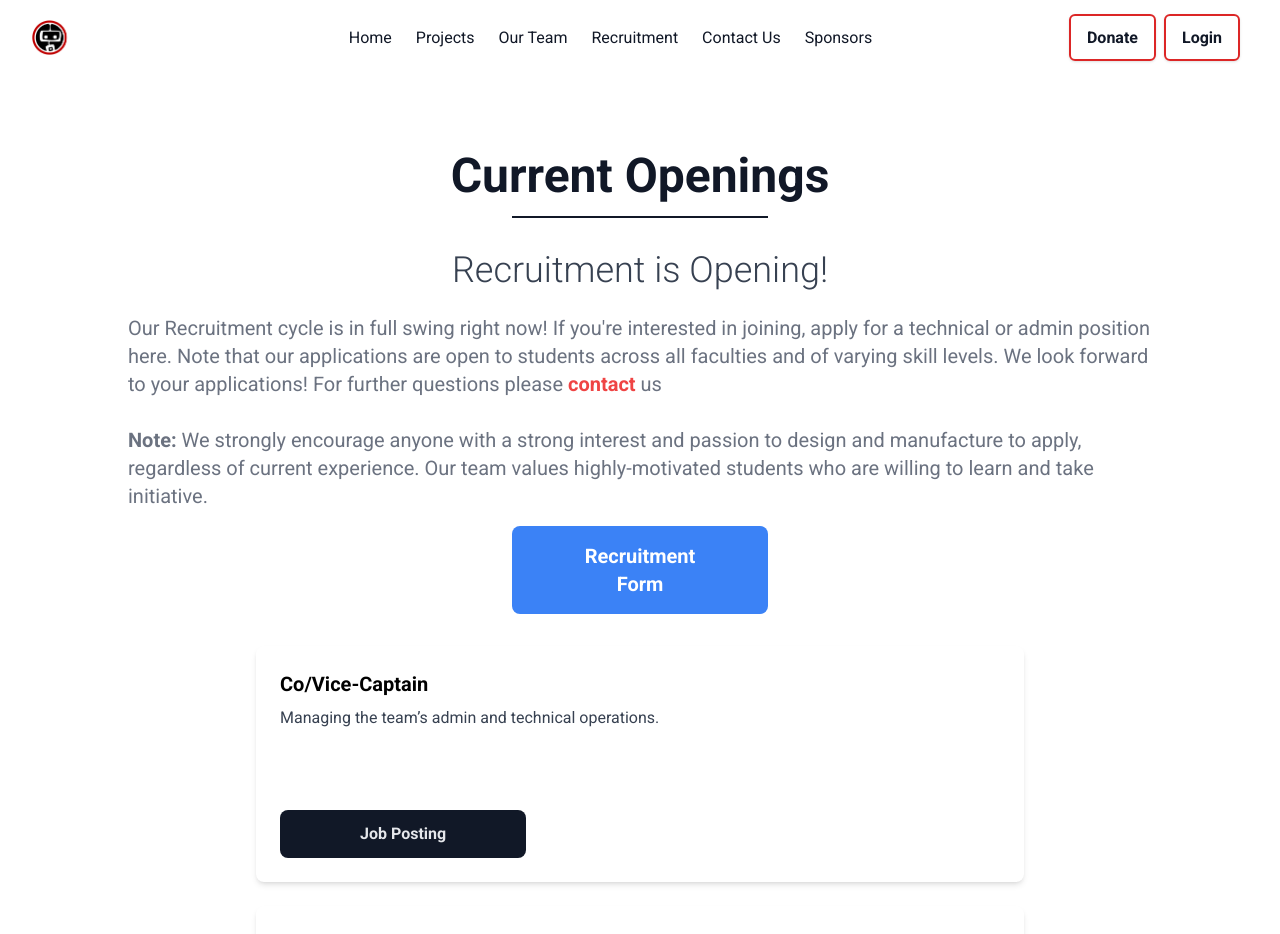
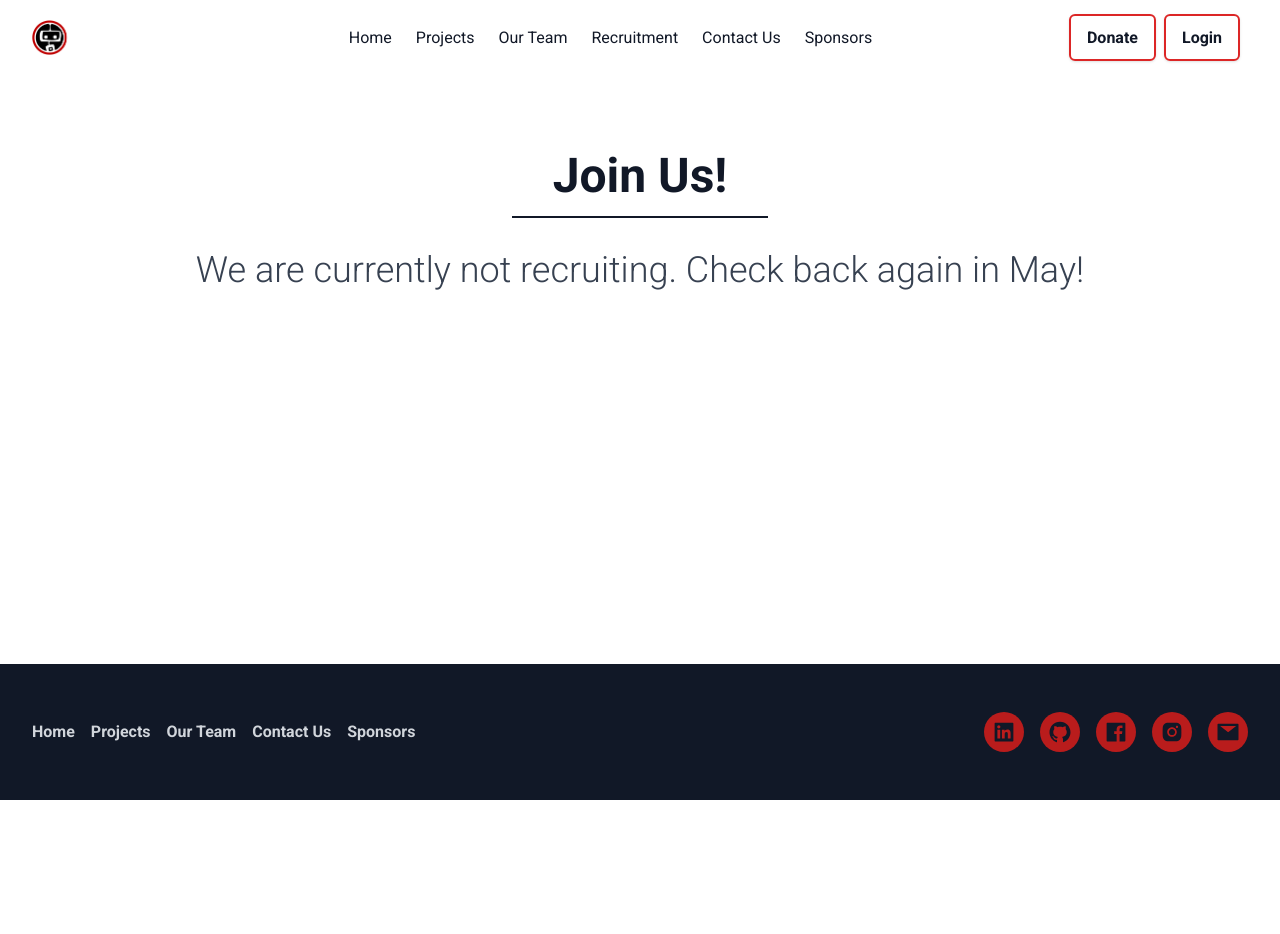
Before and after one commit to SteveIsnthere/openrobotics_website, a React (Create React App) app: page /Recruitment in a window 1280 px wide. Shown: the top 934 px of the page. After the commit the page ends 800 px from the top, so only its background shows below. Built offline with nearby package versions, Linux system fonts and the light colour scheme.

Commit message:
remove recruitment

```diff
--- a/src/components/Recruitment/Recruitment.tsx
+++ b/src/components/Recruitment/Recruitment.tsx
@@ -533,106 +533,106 @@ const Recruitment = () => {
   //     pianobot_category,
   // ];
 
-  const jobPostings = [
-    {
-      title: "Co/Vice-Captain",
-      description: "Managing the team’s admin and technical operations.",
-      applyLink:
-        "https://docs.google.com/document/d/1sJ-z3hVBgMQWQ5o8oixhh0RBy43hopNZqzGIOAqr2k4/edit?usp=sharing",
-    },
-    {
-      title: "Web Developer",
-      description:
-        "Maintaining and enhancing the club's showcasing and recruitment application.",
-      applyLink:
-        "https://docs.google.com/document/d/1t7u2CEvSddQwjojW3a7F0taRfbT_UjMPczQCLiiv4bM/edit?usp=sharing",
-    },
-    {
-      title: "Engagement Manager / Event Planner",
-      description: "Securing funds for team projects.",
-      applyLink:
-        "https://docs.google.com/document/d/1YpM-NLXFCYxkfMgwoPqNNg5H4BRbFGULSXjyxQMkxl0/edit?usp=sharing",
-    },
-    {
-      title: "Finance and Sponsorship Manager",
-      description:
-        "Securing funds for team projects, whether it be grants, sponsorships, or in-kind donations.",
-      applyLink:
-        "https://docs.google.com/document/d/1RIAQz8juVQDXEWOe7CZP6qBJNQRr3NQLSN5wVFzTknI/edit?usp=sharing",
-    },
-    {
-      title: "Social Media Manager",
-      description: "Promoting the team on various social media platforms.",
-      applyLink:
-        "https://docs.google.com/document/d/1OBgq28w0HNbfb6nxhpJjXQcc89jfz00gbujwjDL-8ko/edit?usp=sharing",
-    },
+  // const jobPostings = [
+  //   {
+  //     title: "Co/Vice-Captain",
+  //     description: "Managing the team’s admin and technical operations.",
+  //     applyLink:
+  //       "https://docs.google.com/document/d/1sJ-z3hVBgMQWQ5o8oixhh0RBy43hopNZqzGIOAqr2k4/edit?usp=sharing",
+  //   },
+  //   {
+  //     title: "Web Developer",
+  //     description:
+  //       "Maintaining and enhancing the club's showcasing and recruitment application.",
+  //     applyLink:
+  //       "https://docs.google.com/document/d/1t7u2CEvSddQwjojW3a7F0taRfbT_UjMPczQCLiiv4bM/edit?usp=sharing",
+  //   },
+  //   {
+  //     title: "Engagement Manager / Event Planner",
+  //     description: "Securing funds for team projects.",
+  //     applyLink:
+  //       "https://docs.google.com/document/d/1YpM-NLXFCYxkfMgwoPqNNg5H4BRbFGULSXjyxQMkxl0/edit?usp=sharing",
+  //   },
+  //   {
+  //     title: "Finance and Sponsorship Manager",
+  //     description:
+  //       "Securing funds for team projects, whether it be grants, sponsorships, or in-kind donations.",
+  //     applyLink:
+  //       "https://docs.google.com/document/d/1RIAQz8juVQDXEWOe7CZP6qBJNQRr3NQLSN5wVFzTknI/edit?usp=sharing",
+  //   },
+  //   {
+  //     title: "Social Media Manager",
+  //     description: "Promoting the team on various social media platforms.",
+  //     applyLink:
+  //       "https://docs.google.com/document/d/1OBgq28w0HNbfb6nxhpJjXQcc89jfz00gbujwjDL-8ko/edit?usp=sharing",
+  //   },
 
-    {
-      title: "ROBOCUP@HOME Power System Member",
-      description:
-        "Playing a critical role in designing, developing, and implementing the power distribution subsystem of our autonomous robots.",
-      applyLink:
-        "https://docs.google.com/document/d/1J8jZ0ib5pnoGQwY-OZVyOrW_kq_mh5dDVycxXJUsojw/edit?usp=sharing",
-    },
-    {
-      title: "ROBOCUP@HOME Arms Electrical Designer",
-      description:
-        "Working on the electrical hardware and firmware design of a 6-DOF robotic arm.",
-      applyLink:
-        "https://docs.google.com/document/d/1od1zaU3qQNR66whR_8qKptgv19b3TKn4G7m0Ze_RUN4/edit?usp=sharing",
-    },
-    {
-      title: "ROBOCUP@HOME Chassis Mechanical Designer",
-      description:
-        "Working on the chassis, all-wheel-drive drivetrain, and torso of a robot.",
-      applyLink:
-        "https://docs.google.com/document/d/1r7O46H4w34Sng4XUMWh90ulRybh7kDsas4xVbJ3b99g/edit?usp=sharing",
-    },
+  //   {
+  //     title: "ROBOCUP@HOME Power System Member",
+  //     description:
+  //       "Playing a critical role in designing, developing, and implementing the power distribution subsystem of our autonomous robots.",
+  //     applyLink:
+  //       "https://docs.google.com/document/d/1J8jZ0ib5pnoGQwY-OZVyOrW_kq_mh5dDVycxXJUsojw/edit?usp=sharing",
+  //   },
+  //   {
+  //     title: "ROBOCUP@HOME Arms Electrical Designer",
+  //     description:
+  //       "Working on the electrical hardware and firmware design of a 6-DOF robotic arm.",
+  //     applyLink:
+  //       "https://docs.google.com/document/d/1od1zaU3qQNR66whR_8qKptgv19b3TKn4G7m0Ze_RUN4/edit?usp=sharing",
+  //   },
+  //   {
+  //     title: "ROBOCUP@HOME Chassis Mechanical Designer",
+  //     description:
+  //       "Working on the chassis, all-wheel-drive drivetrain, and torso of a robot.",
+  //     applyLink:
+  //       "https://docs.google.com/document/d/1r7O46H4w34Sng4XUMWh90ulRybh7kDsas4xVbJ3b99g/edit?usp=sharing",
+  //   },
 
-    {
-      title: "ROBOCUP@HOME Gripper",
-      description:
-        "Design and build the mechanical and electrical aspects of the end effector of our robot in order to improve its grasping capabilities.",
-      applyLink:
-        "https://docs.google.com/document/d/122C5sPPyW--IP_Ie8JEwXuKYDvxckSCnAho4hnAXGRo/edit",
-    },
+  //   {
+  //     title: "ROBOCUP@HOME Gripper",
+  //     description:
+  //       "Design and build the mechanical and electrical aspects of the end effector of our robot in order to improve its grasping capabilities.",
+  //     applyLink:
+  //       "https://docs.google.com/document/d/122C5sPPyW--IP_Ie8JEwXuKYDvxckSCnAho4hnAXGRo/edit",
+  //   },
 
-    {
-      title: "ROBOCUP@HOME Software Subteam Member",
-      description:
-        "Develop, test, and integrate the software that controls the robot.",
-      applyLink:
-        "https://docs.google.com/document/d/1ZqmK2oL3iYF0HVvD4w9ESDJiXamYVdbEMh0h3yva6cQ/edit?usp=sharing",
-    },
-  ];
+  //   {
+  //     title: "ROBOCUP@HOME Software Subteam Member",
+  //     description:
+  //       "Develop, test, and integrate the software that controls the robot.",
+  //     applyLink:
+  //       "https://docs.google.com/document/d/1ZqmK2oL3iYF0HVvD4w9ESDJiXamYVdbEMh0h3yva6cQ/edit?usp=sharing",
+  //   },
+  // ];
 
   return (
     <section className="flex flex-col m-[10%] py-10 md:mt-24 sm:mt-30 xs:mt-60 sm:max-w-screen-sm md:max-w-screen-md lg:max-w-screen-lg xl:max-w-screen-xl justify-center items-center">
       <h1 className="text-3xl py-4 font-extrabold md:text-5xl text-gray-900">
-        Current Openings
+        Join Us!
       </h1>
       <span className="w-64 h-[2px] mt-0 bg-gray-900 mb-6"></span>
       <h1 className="text-2xl py-2 font-light md:text-4xl text-gray-700">
-        Recruitment is Opening!
+        We are currently not recruiting. Check back again in May!
       </h1>
       <p className="py-4 text-md md:text-xl  text-gray-500">
-        Our Recruitment cycle is in full swing right now! If you're interested
+        {/* Our Recruitment cycle is in full swing right now! If you're interested
         in joining, apply for a technical or admin position here. Note that our
         applications are open to students across all faculties and of varying
         skill levels. We look forward to your applications! For further
-        questions please{" "}
-        <Link
+        questions please{" "} */}
+        {/* <Link
           className="font-bold text-red-500 cursor-pointer hover:text-red-700"
           to="/Contact"
         >
           contact
         </Link>{" "}
-        us
-        <br></br> <br></br>
+        us */}
+        {/* <br></br> <br></br>
         <b>Note:</b> We strongly encourage anyone with a strong interest and
         passion to design and manufacture to apply, regardless of current
         experience. Our team values highly-motivated students who are willing to
-        learn and take initiative.
+        learn and take initiative. */}
       </p>
 
       {/*<p className="py-4 text-md md:text-xl  text-gray-500">*/}
@@ -669,7 +669,7 @@ const Recruitment = () => {
         </a>
       </button> */}
       {/* <h2 className="text-3xl font-bold text-center mb-8">Postings</h2> */}
-      <button className="bg-blue-500 w-64 font-bold rounded-lg px-12 py-4 text-xl transition ease-in-out delay-150 hover:-translate-y-1 hover:scale-110 duration-300 hover:bg-blue-700 text-white text-center mb-8">
+      {/* <button className="bg-blue-500 w-64 font-bold rounded-lg px-12 py-4 text-xl transition ease-in-out delay-150 hover:-translate-y-1 hover:scale-110 duration-300 hover:bg-blue-700 text-white text-center mb-8">
         <a
           className="style-none"
           target="_blank"
@@ -678,9 +678,9 @@ const Recruitment = () => {
         >
           Recruitment Form
         </a>
-      </button>
+      </button> */}
 
-      <div className="max-w-3xl mx-auto">
+      {/* <div className="max-w-3xl mx-auto">
         {jobPostings.map((job, index) => (
           <div key={index} className="bg-white shadow-md rounded-lg p-6 mb-6">
             <h3 className="text-xl font-semibold mb-2">{job.title}</h3>
@@ -697,7 +697,7 @@ const Recruitment = () => {
             </button>
           </div>
         ))}
-      </div>
+      </div> */}
     </section>
   );
 };
```
